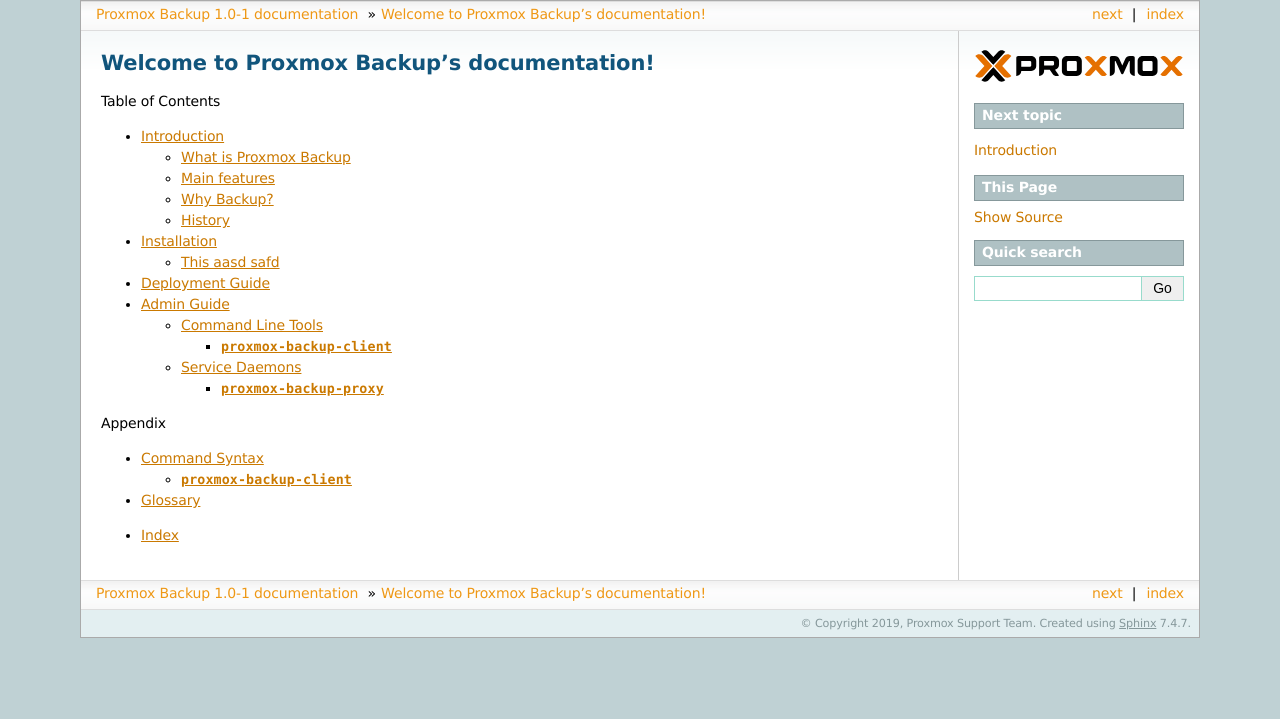
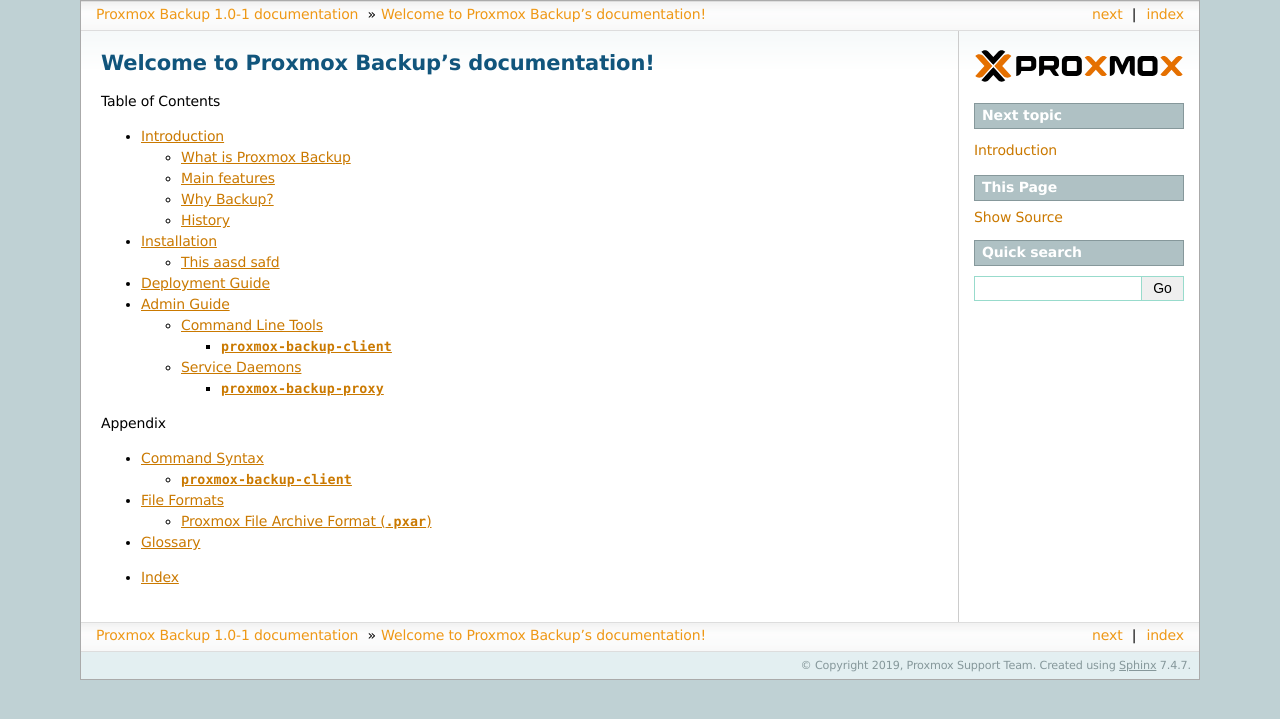
Before and after one commit to proxmox/proxmox-backup, a Sphinx documentation site: the page built from docs/index.rst, in a window 1280 px wide. Shown: the top 719 px of the page. Built offline with Sphinx 7.4.7, drawn with Linux system fonts in a browser that asks for light colours.

Commit message:
start file format docu

```diff
--- a/docs/conf.py
+++ b/docs/conf.py
@@ -30,7 +30,7 @@
 # Add any Sphinx extension module names here, as strings. They can be
 # extensions coming with Sphinx (named 'sphinx.ext.*') or your custom
 # ones.
-extensions = []
+extensions = ["sphinx.ext.graphviz"]
 
 # Add any paths that contain templates here, relative to this directory.
 templates_path = ['_templates']
--- /dev/null
+++ b/docs/file-formats.rst
@@ -0,0 +1,8 @@
+File Formats
+============
+
+Proxmox File Archive Format (``.pxar``)
+---------------------------------------
+
+
+.. graphviz:: pxar-format-overview.dot
--- a/docs/index.rst
+++ b/docs/index.rst
@@ -24,6 +24,7 @@
    :caption: Appendix
 
    command-syntax.rst
+   file-formats.rst
    glossary.rst
 
 * :ref:`genindex`
```
Also changed, not shown: 1 other file.
